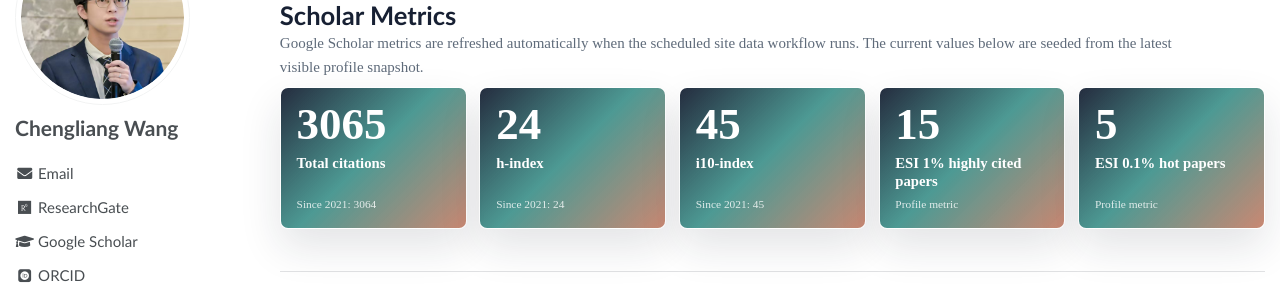
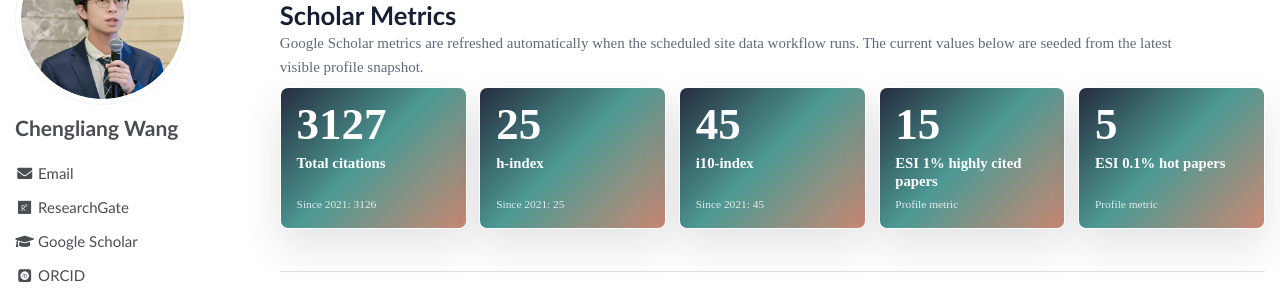
Before and after one commit to wcledutech/wcledutech.github.io, a Jekyll site: the page built from _pages/about.md, in a window 1280 px wide and 900 px high, scrolled down 309 px. Shown: the part 161-454 px from the top of the window. Built offline with Jekyll 4.4.1, drawn with Linux system fonts in a browser that asks for light colours; some web fonts are replaced; part of the change alters nothing that is shown.

```diff
--- a/_config.yml
+++ b/_config.yml
@@ -9,7 +9,7 @@
 title                    : "Chengliang Wang"
 description              : ""
 repository               : "wcledutech/wcledutech.github.io"
-google_scholar_stats_use_cdn : true
+google_scholar_stats_use_cdn : false
 
 # google analytics
 google_analytics_id      :  # get google_analytics_id from https://analytics.google.com/analytics/
--- a/_includes/fetch_google_scholar_stats.html
+++ b/_includes/fetch_google_scholar_stats.html
@@ -1,10 +1,5 @@
 <script>
     $(document).ready(function () {
-        {% if site.google_scholar_stats_use_cdn %}
-        var gsDataBaseUrl = 'https://cdn.jsdelivr.net/gh/{{ site.repository }}@'
-        {% else %}
-        var gsDataBaseUrl = 'https://raw.githubusercontent.com/{{ site.repository }}/'
-        {% endif %}
         function getMetric(data, keys) {
             for (var i = 0; i < keys.length; i += 1) {
                 if (data[keys[i]] !== undefined && data[keys[i]] !== null) {
@@ -24,10 +19,7 @@
             }
         }
 
-        var dailyCacheKey = new Date().toISOString().slice(0, 10);
-        var statsUrl = gsDataBaseUrl + "google-scholar-stats/gs_data.json?v=" + dailyCacheKey;
-
-        $.getJSON(statsUrl, function (data) {
+        function applyScholarMetrics(data) {
             var totalCitation = getMetric(data, ['citedby', 'citations', 'total_citations']);
             var totalCitation5y = getMetric(data, ['citedby5y', 'citedby_5y', 'citations5y']);
             var hIndex = getMetric(data, ['hindex', 'h_index']);
@@ -52,10 +44,35 @@
                     element.textContent = '| Citations: ' + numCitations;
                 }
             });
-        }).fail(function (_jqxhr, textStatus, error) {
-            if (window.console && console.warn) {
-                console.warn('Google Scholar metrics could not be loaded:', textStatus, error);
+        }
+
+        function loadScholarMetrics(urls, index) {
+            if (index >= urls.length) {
+                if (window.console && console.warn) {
+                    console.warn('Google Scholar metrics could not be loaded from any source.');
+                }
+                return;
             }
-        });
-    })
+
+            $.getJSON(urls[index], applyScholarMetrics).fail(function (_jqxhr, textStatus, error) {
+                if (window.console && console.warn) {
+                    console.warn('Google Scholar metrics source failed:', urls[index], textStatus, error);
+                }
+                loadScholarMetrics(urls, index + 1);
+            });
+        }
+
+        var repository = '{{ site.repository }}';
+        var dailyCacheKey = new Date().toISOString().slice(0, 10);
+        var statsUrls = [
+            'https://raw.githubusercontent.com/' + repository + '/google-scholar-stats/gs_data.json?v=' + dailyCacheKey,
+            'https://cdn.jsdelivr.net/gh/' + repository + '@google-scholar-stats/gs_data.json?v=' + dailyCacheKey
+        ];
+
+        {% if site.google_scholar_stats_use_cdn %}
+        statsUrls.reverse();
+        {% endif %}
+
+        loadScholarMetrics(statsUrls, 0);
+    });
 </script>
--- a/_pages/about.md
+++ b/_pages/about.md
@@ -361,17 +361,17 @@ redirect_from:
     <div class="scholar-grid" aria-label="Google Scholar and ESI metrics">
       <article class="scholar-metric">
         <div>
-          <strong id="gs-citations">3065</strong>
+          <strong id="gs-citations">3127</strong>
           <span>Total citations</span>
         </div>
-        <small>Since 2021: <span id="gs-citations-5y">3064</span></small>
+        <small>Since 2021: <span id="gs-citations-5y">3126</span></small>
       </article>
       <article class="scholar-metric">
         <div>
-          <strong id="gs-hindex">24</strong>
+          <strong id="gs-hindex">25</strong>
           <span>h-index</span>
         </div>
-        <small>Since 2021: <span id="gs-hindex-5y">24</span></small>
+        <small>Since 2021: <span id="gs-hindex-5y">25</span></small>
       </article>
       <article class="scholar-metric">
         <div>
```
